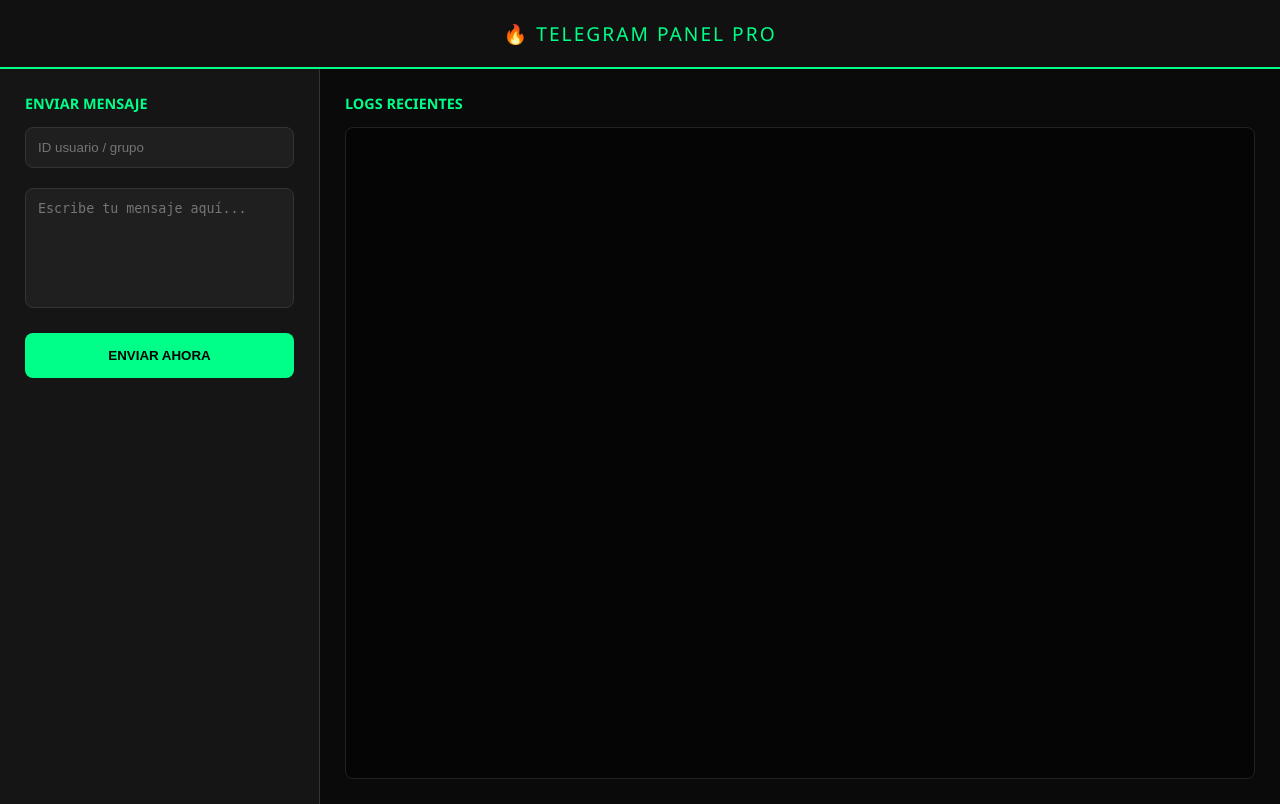
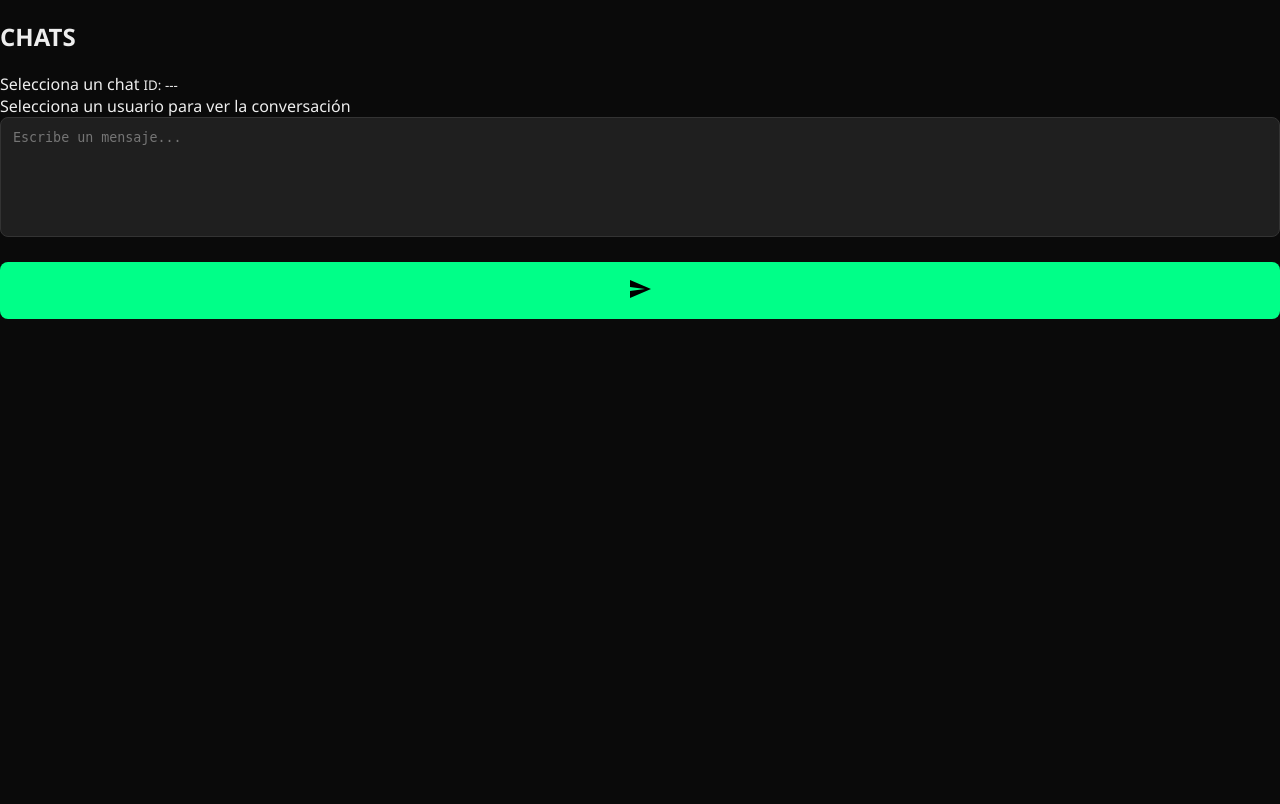
Before and after one commit to KekoOfficial/mp, a Flask app: page / in a window 1280 px wide. After the commit the page ends 319 px from the top, so only its background shows below. Run offline with Flask 3, Linux system fonts and the light colour scheme; data that the repository does not hold is empty; parts of the project's set-up code (start-up, migrations or seed data) failed here and were passed over.

Commit message:
Actualizar index.html

```diff
--- a/templates/index.html
+++ b/templates/index.html
@@ -3,33 +3,115 @@
 <head>
     <meta charset="UTF-8">
     <meta name="viewport" content="width=device-width, initial-scale=1.0">
-    <title>TELEGRAM PANEL PRO</title>
+    <title>NOA | PANEL DE CONTROL</title>
     <link rel="stylesheet" href="{{ url_for('static', filename='style.css') }}">
 </head>
 <body>
 
-<div class="header">🔥 TELEGRAM PANEL PRO</div>
+<div class="app-container">
+    <aside class="sidebar">
+        <div class="sidebar-header">
+            <h2>CHATS</h2>
+        </div>
+        <div class="chat-list" id="chat-list">
+            <div class="chat-item loading">Cargando chats...</div>
+        </div>
+    </aside>
 
-<div class="container">
-    <div class="left">
-        <h3>Enviar Mensaje</h3>
-        <input id="id" type="text" placeholder="ID usuario / grupo">
-        <textarea id="msg" placeholder="Escribe tu mensaje aquí..."></textarea>
-        <button onclick="send()">ENVIAR AHORA</button>
-    </div>
+    <main class="chat-area">
+        <header class="chat-header">
+            <div class="selected-info">
+                <span id="current-chat-name">Selecciona un chat</span>
+                <small id="current-chat-id">ID: ---</small>
+            </div>
+        </header>
 
-    <div class="right">
-        <h3>Logs Recientes</h3>
-        <div class="log" id="log"></div>
-    </div>
+        <div class="messages-container" id="log">
+            </div>
+
+        <footer class="input-area">
+            <input type="hidden" id="selected-id">
+            <textarea id="msg-input" placeholder="Escribe un mensaje..." rows="1"></textarea>
+            <button onclick="send()" id="btn-send">
+                <svg viewBox="0 0 24 24" width="24" height="24"><path fill="currentColor" d="M2.01 21L23 12 2.01 3 2 10l15 2-15 2z"></path></svg>
+            </button>
+        </footer>
+    </main>
 </div>
 
 <script>
-async function send(){
-    const id = document.getElementById("id").value;
-    const msg = document.getElementById("msg").value;
+let lastLogs = [];
 
-    if(!id || !msg) return alert("Rellena todos los campos");
+async function loadData() {
+    try {
+        const res = await fetch("/logs");
+        const data = await res.json();
+        lastLogs = data.logs;
+        updateChatList();
+        renderMessages();
+    } catch (e) { console.error("Error sync:", e); }
+}
+
+function updateChatList() {
+    const listDiv = document.getElementById("chat-list");
+    const uniqueChats = {};
+
+    // Extraer usuarios únicos de los logs (Formato: ID|Nombre: Mensaje)
+    lastLogs.forEach(line => {
+        const parts = line.split('|');
+        if(parts.length > 1) {
+            const id = parts[0];
+            const name = parts[1].split(':')[0];
+            uniqueChats[id] = name;
+        }
+    });
+
+    const selectedId = document.getElementById("selected-id").value;
+    listDiv.innerHTML = "";
+
+    for (const [id, name] of Object.entries(uniqueChats)) {
+        const item = document.createElement("div");
+        item.className = `chat-item ${id === selectedId ? 'active' : ''}`;
+        item.onclick = () => selectChat(id, name);
+        item.innerHTML = `<strong>${name}</strong><br><small>${id}</small>`;
+        listDiv.appendChild(item);
+    }
+}
+
+function selectChat(id, name) {
+    document.getElementById("selected-id").value = id;
+    document.getElementById("current-chat-name").innerText = name;
+    document.getElementById("current-chat-id").innerText = "ID: " + id;
+    updateChatList();
+    renderMessages();
+}
+
+function renderMessages() {
+    const logDiv = document.getElementById("log");
+    const selectedId = document.getElementById("selected-id").value;
+
+    if(!selectedId) {
+        logDiv.innerHTML = "<div class='empty-state'>Selecciona un usuario para ver la conversación</div>";
+        return;
+    }
+
+    // Filtrar logs que pertenecen a este ID
+    const filtered = lastLogs.filter(line => line.startsWith(selectedId + "|"));
+    logDiv.innerHTML = filtered.map(line => {
+        const msg = line.split(': ')[1];
+        return `<div class="msg-row"><div class="msg-bubble">${msg}</div></div>`;
+    }).join("");
+
+    logDiv.scrollTop = logDiv.scrollHeight;
+}
+
+async function send() {
+    const id = document.getElementById("selected-id").value;
+    const msgInput = document.getElementById("msg-input");
+    const msg = msgInput.value;
+
+    if(!id) return alert("Selecciona un chat primero");
+    if(!msg.trim()) return;
 
     await fetch("/send", {
         method: "POST",
@@ -37,26 +119,15 @@ async function send(){
         body: JSON.stringify({id, msg})
     });
 
-    document.getElementById("msg").value = "";
-    loadLogs();
+    msgInput.value = "";
+    // Simular el mensaje enviado visualmente de inmediato
+    const logDiv = document.getElementById("log");
+    logDiv.innerHTML += `<div class="msg-row sent"><div class="msg-bubble">${msg}</div></div>`;
+    logDiv.scrollTop = logDiv.scrollHeight;
 }
 
-async function loadLogs(){
-    try {
-        const res = await fetch("/logs");
-        const data = await res.json();
-        const log Div = document.getElementById("log");
-
-        logDiv.innerHTML = data.logs.join("<br>");
-        logDiv.scrollTop = logDiv.scrollHeight;
-    } catch (e) {
-        console.error("Error cargando logs");
-    }
-}
-
-setInterval(loadLogs, 2000);
-window.onload = loadLogs;
+setInterval(loadData, 3000);
+window.onload = loadData;
 </script>
-
 </body>
 </html>
```
